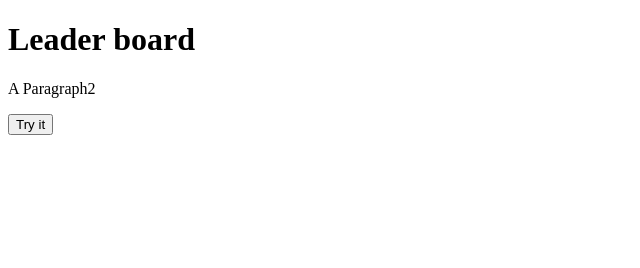
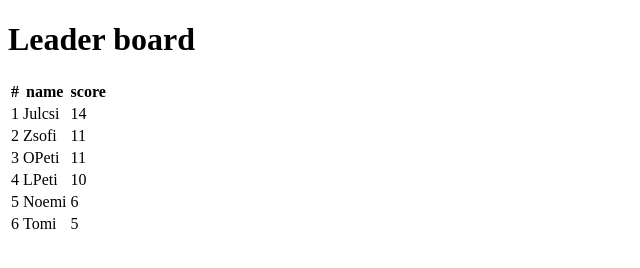
Before and after one commit to oroshazi/oroshazi.github.io, a plain HTML site: page index.html in a window 1280 px wide. Shown: the whole page, without its empty margins (0-640 px from the left). Drawn offline with Linux system fonts and the light colour scheme.

Commit message:
Created base leaderboard

```diff
--- a/index.html
+++ b/index.html
@@ -3,10 +3,8 @@
   <body>
     <h1>Leader board</h1>
 
-    <p id="demo">A Paragraph2</p>
+    <table></table>
 
-    <button type="button" onclick="myFunction()">Try it</button>
-
-    <script src="src/main.js"></script>
+    <script src="src/js/main.js"></script>
   </body>
 </html>
--- /dev/null
+++ b/src/js/main.js
@@ -0,0 +1,81 @@
+const data = {
+    "players": [
+        {
+            "firstName": "Noemi",
+            "lastName": "Szentimrei",
+            "score": 6
+        },
+        {
+            "firstName": "Zsofi",
+            "lastName": "Oszlay",
+            "score": 11
+        },
+        {
+            "firstName": "Tomi",
+            "lastName": "Nagy",
+            "score": 5
+        },
+        {
+            "firstName": "OPeti",
+            "lastName": "Oroshazi",
+            "score": 11
+        },
+        {
+            "firstName": "Julcsi",
+            "lastName": "Oroshazi",
+            "score": 14
+        },
+        {
+            "firstName": "LPeti",
+            "lastName": "Lindner",
+            "score": 10
+        }
+    ]
+}
+
+
+function createTableHead(table, data) {
+    let thead = table.createTHead();
+    let row = thead.insertRow();
+
+    for (let header of data) {
+
+        let th = document.createElement("th");
+        let text = document.createTextNode(header);
+
+        th.appendChild(text)
+        row.appendChild(th);
+    }
+
+}
+
+function createTable(table, data) {
+    let players = data.players;
+
+    players.sort((a, z) => z.score - a.score)
+
+    for (player of players) {
+        let row = table.insertRow();
+
+        let indexCell = row.insertCell();
+        let index = document.createTextNode(players.indexOf(player) + 1);
+        indexCell.appendChild(index);
+
+        let nameCell = row.insertCell();
+        let name = document.createTextNode(player.firstName)
+        nameCell.appendChild(name);
+
+        let scoreCell = row.insertCell();
+        let score = document.createTextNode(player.score)
+        scoreCell.appendChild(score);
+
+    }
+}
+
+
+
+let tableHeaders = ["#", "name", "score"];
+let table = document.querySelector("table");
+
+createTableHead(table, tableHeaders);
+createTable(table, data);
--- a/src/main.js
+++ /dev/null
@@ -1,4 +0,0 @@
-function myFunction() {
-    document.getElementById("demo").innerHTML = "HEllo"
-
-}
```
